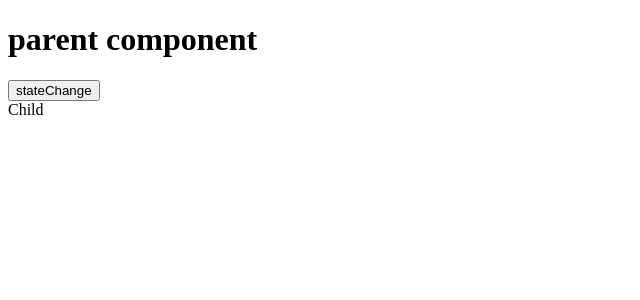
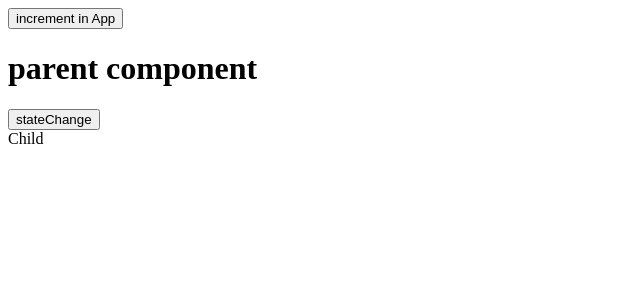
Before and after one commit to kadiri2006/react-learning, a React (Create React App) app: page / in a window 1280 px wide. Shown: the top 300 px of the page, without its empty margins (0-640 px from the left). Built offline with nearby package versions, Linux system fonts and the light colour scheme.

Commit message:
state change not in parent but having same ele ref

```diff
--- a/src/App.js
+++ b/src/App.js
@@ -1,11 +1,16 @@
-import React from 'react'
-import Child from './components/Child'
-import Parent from './components/Parent'
+import React, { useState } from "react";
+import Child from "./components/Child";
+import Parent from "./components/Parent";
 
 export default function App() {
+  const [first, setfirst] = useState(0);
+
   return (
-    <Parent>
-      <Child/>
+    <>
+      <button onClick={() => setfirst(first + 1)}>increment in App</button>
+      <Parent>
+        <Child />
       </Parent>
-  )
+    </>
+  );
 }
--- a/src/components/Child.js
+++ b/src/components/Child.js
@@ -1,8 +1,11 @@
-import React from 'react'
+import React from "react";
 
 export default function Child() {
-   console.log("child component render");
-    return (
-    <div>Child</div>
-  )
+  console.log("child component render");
+  return (
+    <>
+      <div>Child</div>
+      {/* <p>{`Number : ${number}`}</p> */}
+    </>
+  );
 }
```
